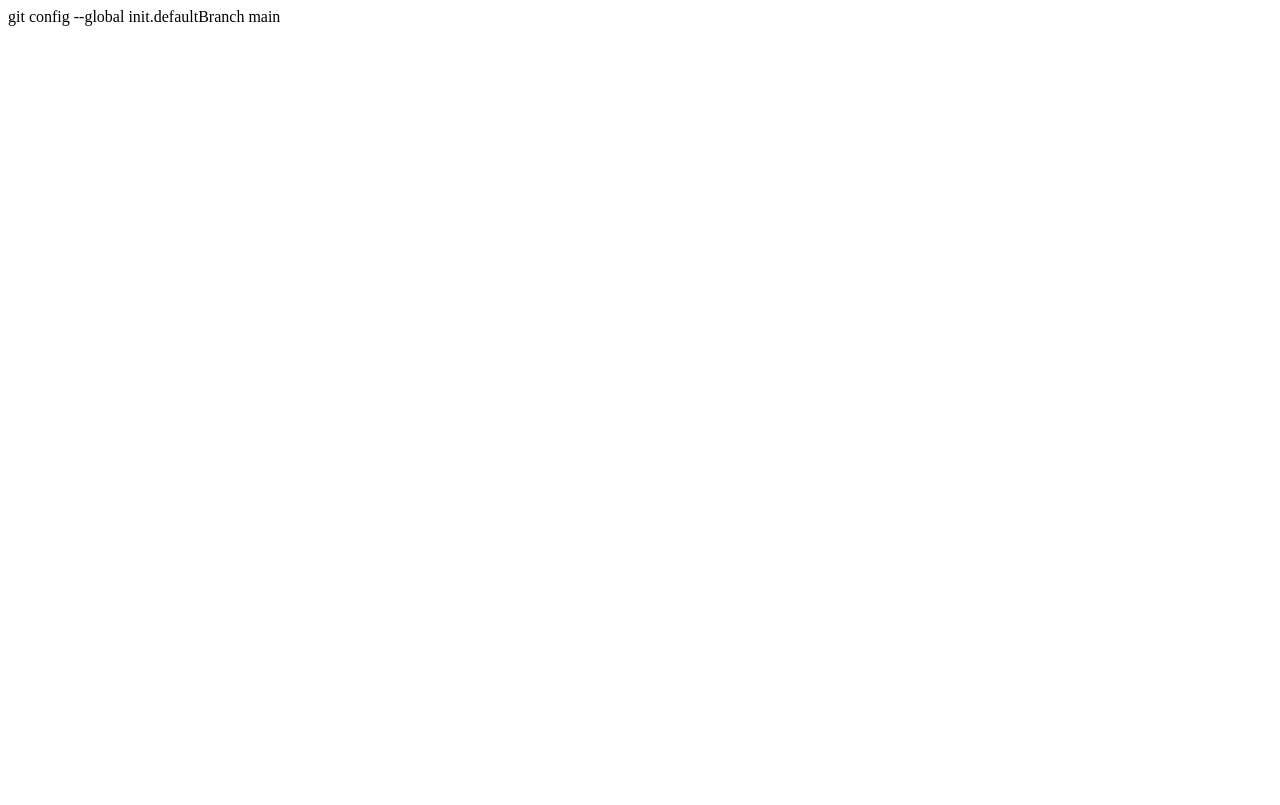
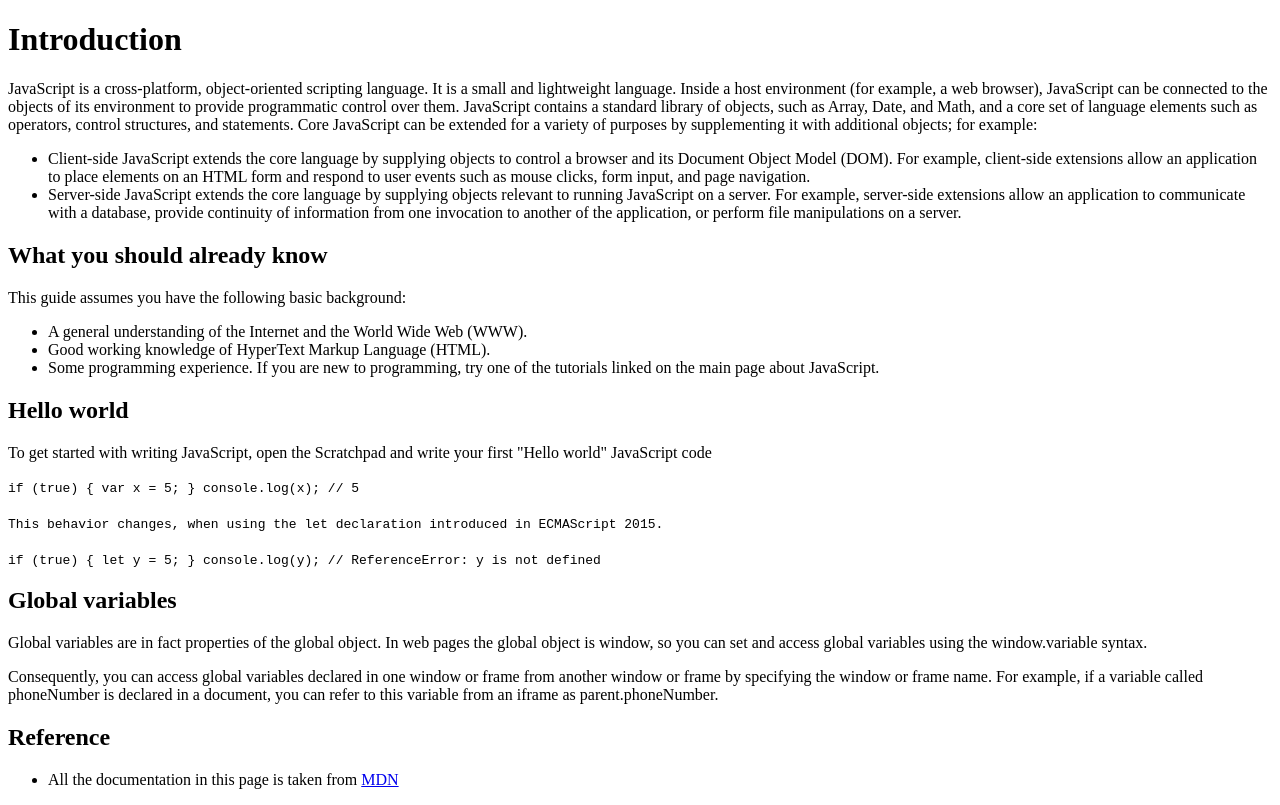
Before and after one commit to Pamphilemkp/pamphilemkp-faustin, a plain HTML site: page index.html in a window 1280 px wide. Drawn offline with Linux system fonts and the light colour scheme.

Commit message:
by pamphile

```diff
--- a/index.html
+++ b/index.html
@@ -8,8 +8,84 @@
 
   <body>
     <script src="https://cdn.freecodecamp.org/testable-projects-fcc/v1/bundle.js"></script>
+    <html lang="en"><head>
+      <meta charset="UTF-8">
+      <title>Fork Me! FCC: Test Suite Template</title>
+      <link rel="stylesheet" href="css/style.css">
+    </head>
 
-    git config --global init.defaultBranch main
+    <body>
+      <script src="https://cdn.freecodecamp.org/testable-projects-fcc/v1/bundle.js"></script><div id="fcc_test_suite_wrapper" style="position: relative !important; z-index: 99999 !important;"></div>
+
+      <main id="main-doc">
+       <section id="Introduction" class="main-section"></section>
+       <header>
+         <h1>Introduction</h1>
+         <p> JavaScript is a cross-platform, object-oriented scripting language. It is a small and lightweight language. Inside a host environment (for example, a web browser), JavaScript can be connected to the objects of its environment to provide programmatic control over them.
+
+          JavaScript contains a standard library of objects, such as Array, Date, and Math, and a core set of language elements such as operators, control structures, and statements. Core JavaScript can be extended for a variety of purposes by supplementing it with additional objects;
+           for example:</p>
+           <ul>
+             <li>
+              Client-side JavaScript extends the core language by supplying objects to control a browser and its Document Object Model (DOM). For example, client-side extensions allow an application to place elements on an HTML form and respond to user events such as mouse clicks, form input, and page navigation.
+             </li>
+             <li>
+              Server-side JavaScript extends the core language by supplying objects relevant to running JavaScript on a server. For example, server-side extensions allow an application to communicate with a database, provide continuity of information from one invocation to another of the application, or perform file manipulations on a server.
+
+            </li>
+
+           </ul>
+
+       </header>
+       <section id="What_you_should_already_know" class="main-section">
+         <header>
+           <h1>What you should already know</h1>
+            <p> This guide assumes you have the following basic background: </p>
+            <ul>
+            <li>A general understanding of the Internet and the World Wide Web (WWW). </li>
+            <li>Good working knowledge of HyperText Markup Language (HTML).</li>
+            <li>Some programming experience. If you are new to programming, try one of the tutorials linked on the main page about JavaScript.</li>
+            </ul>
+         </header>
+       </section>
+       <section id="Hello_world" class="main-section">
+         <header>
+          <h1>Hello world</h1>
+          <p> To get started with writing JavaScript, open the Scratchpad and write your first "Hello world" JavaScript code </p>
+          <code>
+            if (true) { var x = 5; } console.log(x); // 5 <br><br>
+  This behavior changes, when using the let declaration introduced in ECMAScript 2015.<br> <br>
+
+  if (true) { let y = 5; } console.log(y); // ReferenceError: y is not
+  defined
+          </code>
+         </header>
+       </section>
+       <section id="Global_variables" class="main-section">
+         <header>
+           <h1>Global variables</h1>
+           <p>Global variables are in fact properties of the global object. In web pages the global object is window, so you can set and access global variables using the window.variable syntax.</p>
+           <p>Consequently, you can access global variables declared in one window or frame from another window or frame by specifying the window or frame name. For example, if a variable called phoneNumber is declared in a document, you can refer to this variable from an iframe as parent.phoneNumber.</p>
+         </header>
+       </section>
+       <section id="Reference" class="main-section">
+         <h1>Reference</h1>
+         <ul>
+           <li> All the documentation in this page is taken from <a target="__blank" href="https://developer.mozilla.org/en-US/docs/Web/JavaScript/Guide">MDN </a></li>
+         </ul>
+
+       </section>
+       <nav id="navbar">
+
+       </nav>
+
+
+      </main>
+
+      <script src="js/index.js"></script>
+
+
+  </body></html>
 
     <script  src="js/index.js"></script>
   </body>
```
